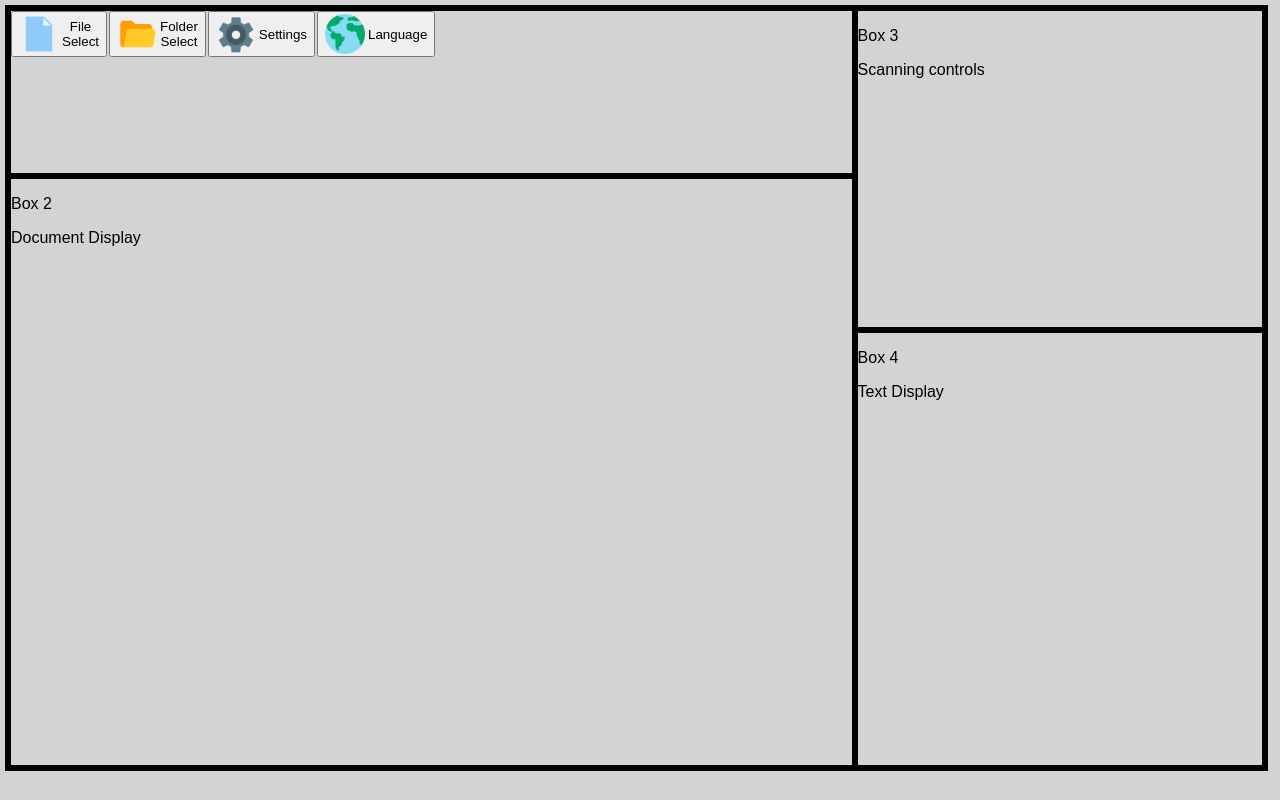
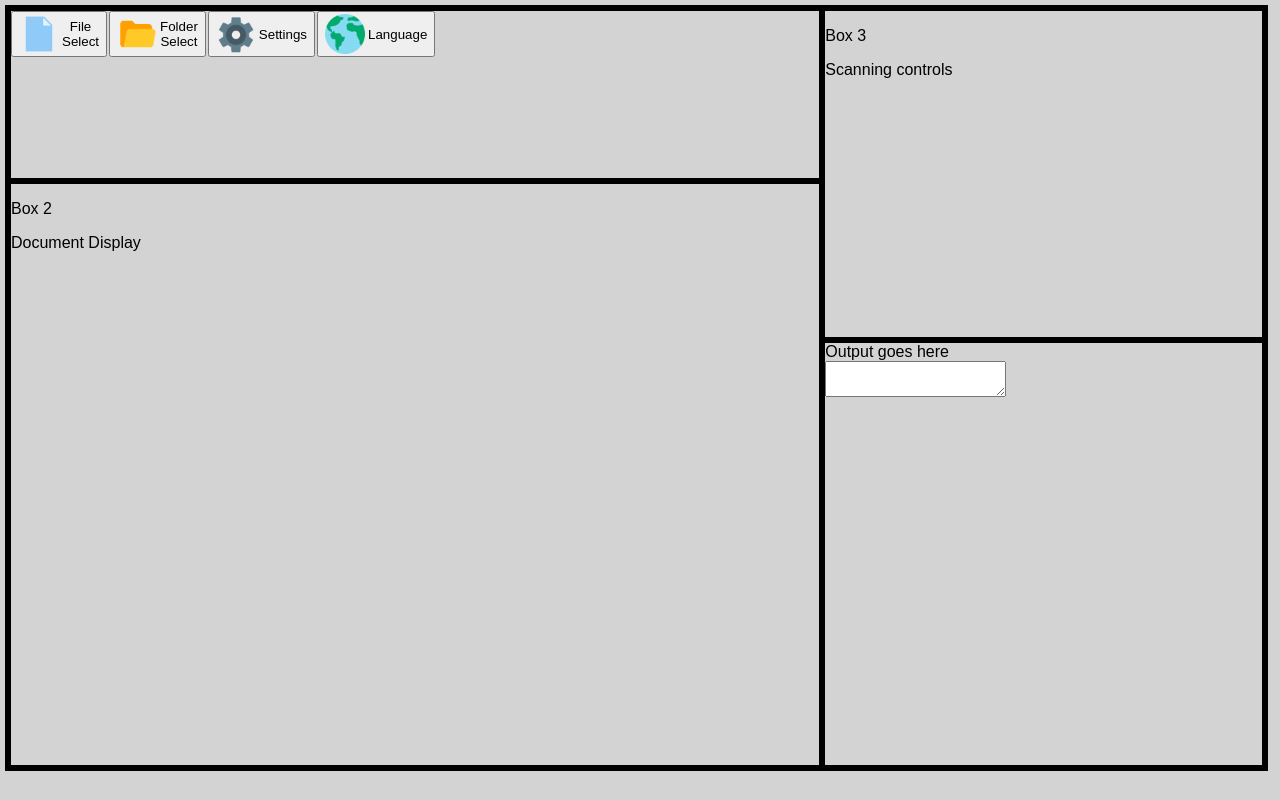
Before and after one commit to Keys-481/sp26-06-loracles, a React (Vite) app: page / in a window 1280 px wide. Built offline with nearby package versions, Linux system fonts and the light colour scheme.

Commit message:
Added initial html
Will add readonly toggles and styling next

```diff
--- a/src/App.jsx
+++ b/src/App.jsx
@@ -2,6 +2,8 @@ import img_file from "./assets/file.png";
 import img_folder from "./assets/folder.png";
 import img_settings from "./assets/settings.png";
 import img_world from "./assets/world.png";
+
+import OutputTextBox from "./components/LayoutGrid/OutputTextBox";
 
 function App() {
 
@@ -38,8 +40,7 @@ function App() {
           <p>Scanning controls</p>
         </div>
         <div class="div4">
-          <p>Box 4</p>
-          <p>Text Display</p>
+          <OutputTextBox labelText={"Output goes here"}/>
         </div>
       </div>
 
--- /dev/null
+++ b/src/components/LayoutGrid/OutputTextBox.jsx
@@ -0,0 +1,37 @@
+/**
+ * React compoenent for the output Text box of the UI.
+ *
+ * This will be where the text scanned from a document will be placed.
+ *
+ * @returns
+ */
+function OutputTextBox({ labelText, placeholder="" }) {
+  // Ensure function props are of the right type
+  if (typeof labelText !== "string")
+    throw new TypeError(`Expected a string, got ${typeof labelText}`);
+  if (typeof placeholder !== "string")
+    throw new TypeError(`Expected a string, got ${typeof placeholder}`);
+
+  // Ensure function props don't have invalid values
+  if (labelText.trim() === "")
+    throw new Error(`Expected non-empty string`);
+
+  return(
+    <div id="outputTextBox">
+      <div>
+        <label for="outputTextBox_textarea">{labelText}</label>
+      </div>
+      <div>
+        <textarea id="outputTextBox_textarea"
+          autocapitalize="off"
+          autocomplete="off"
+          spellcheck="false"
+          placeholder={placeholder} // Text to display when textarea is empty
+        >
+        </textarea>
+      </div>
+    </div>
+  );
+}
+
+export default OutputTextBox;
```
